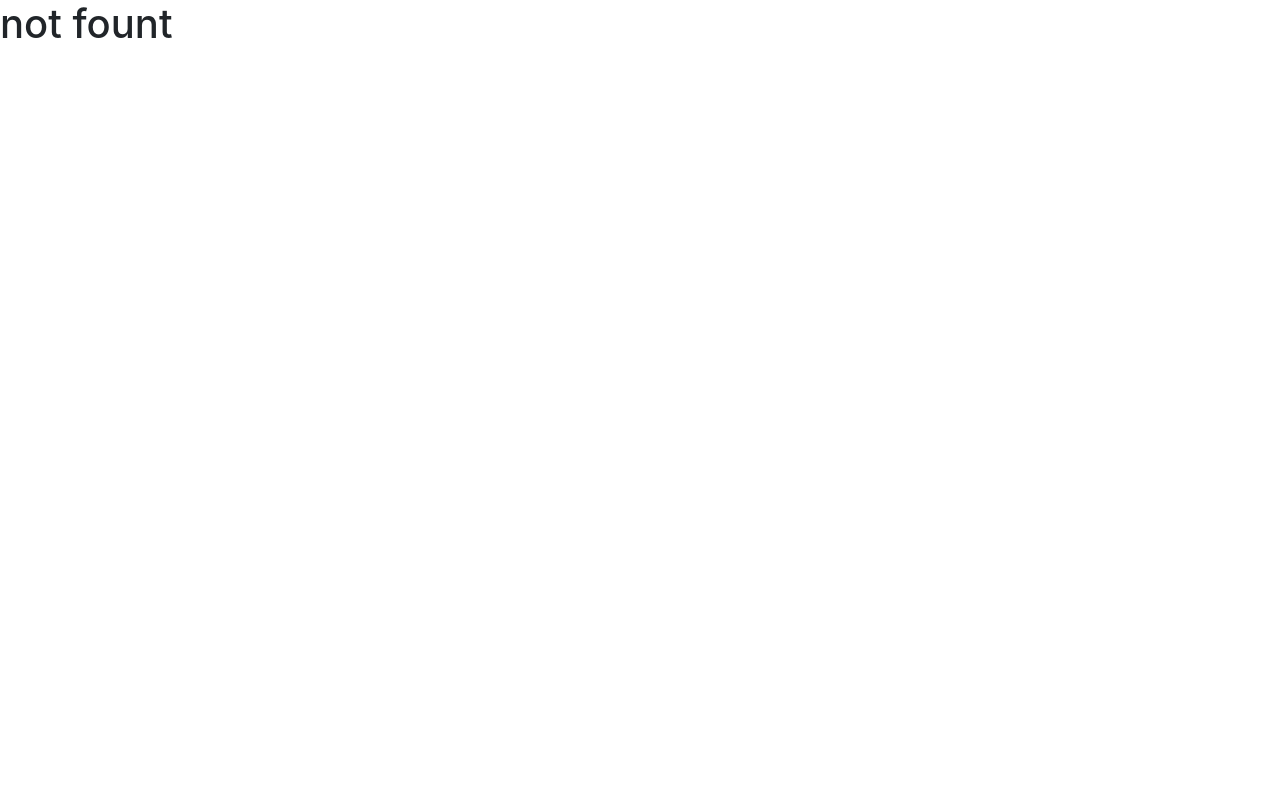
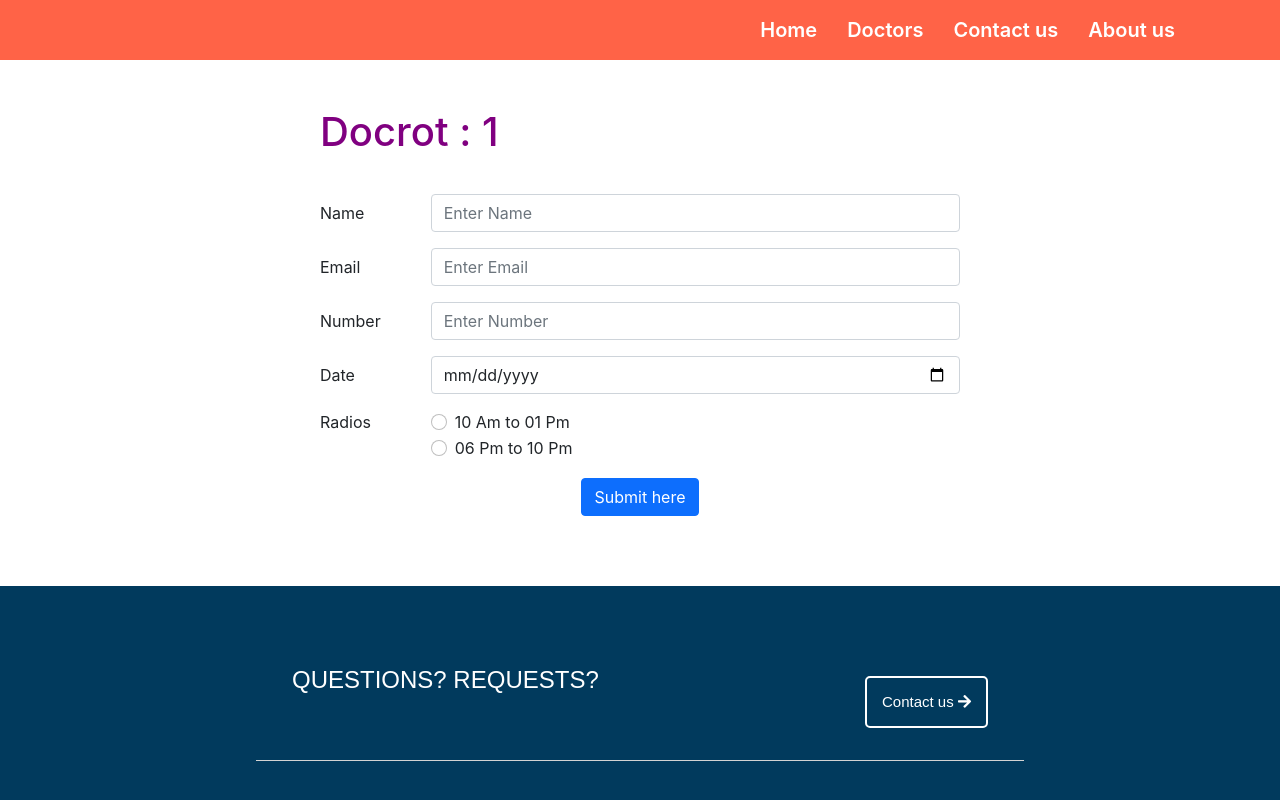
Before and after one commit to omarali18/specialized-hospitals, a React (Create React App) app: page /appointment/1 in a window 1280 px wide. Shown: the top 800 px of the page. Built offline with nearby package versions, Linux system fonts and the light colour scheme.

Commit message:
Appointment components added

```diff
--- a/src/App.js
+++ b/src/App.js
@@ -7,6 +7,7 @@ import Header from './components/Header/Header';
 import ServiceDetails from './components/ServiceDetails/ServiceDetails';
 import NotFound from './components/NotFound/NotFound';
 import Footer from './components/Footer/Footer';
+import Appointment from './components/Appointment/Appointment';
 
 function App() {
   return (
@@ -27,6 +28,12 @@ function App() {
           <Route path="/service/:id">
             <Header></Header>
             <ServiceDetails></ServiceDetails>
+            <Footer></Footer>
+          </Route>
+          <Route path="/appointment/:name">
+            <Header></Header>
+            <Appointment></Appointment>
+            <Footer></Footer>
           </Route>
           <Route path="*">
             <NotFound></NotFound>
--- /dev/null
+++ b/src/components/Appointment/Appointment.css
@@ -0,0 +1,20 @@
+
+
+.doctor-Form-container{
+    width:50%;
+    margin-bottom: 70px;
+}
+.doctor-Form-container h1{
+   color: purple;
+   padding-bottom: 30px;
+}
+.doctor-Form-container div form .submit-btn{
+    text-align: center;
+
+}
+@media only screen and (max-width:540px) {
+    .doctor-Form-container{
+        width:70%;
+        margin-bottom: 70px;
+    }
+}
--- /dev/null
+++ b/src/components/Appointment/Appointment.js
@@ -0,0 +1,66 @@
+import React from 'react';
+import { useParams } from 'react-router';
+import "./Appointment.css"
+
+const Appointment = () => {
+    const drName = useParams()
+    return (
+        <div className=" mx-auto mt-5 doctor-Form-container">
+            <div className="">
+                <h1>Docrot : {drName.name}</h1>
+                <form>
+                    <div className="row mb-3">
+                        <label htmlFor="inputName3" className="col-sm-2 col-form-label">Name</label>
+                        <div className="col-sm-10">
+                            <input type="name"
+                                placeholder="Enter Name" className="form-control" id="inputName3" />
+                        </div>
+                    </div>
+                    <div className="row mb-3">
+                        <label htmlFor="inputEmail3" className="col-sm-2 col-form-label">Email</label>
+                        <div className="col-sm-10">
+                            <input type="email"
+                                placeholder="Enter Email" className="form-control" id="inputEmail3" />
+                        </div>
+                    </div>
+                    <div className="row mb-3">
+                        <label htmlFor="inputNumber3" className="col-sm-2 col-form-label">Number</label>
+                        <div className="col-sm-10">
+                            <input type="number" placeholder="Enter Number" className="form-control" id="inputNumber3" />
+                        </div>
+                    </div>
+                    <div className="row mb-3">
+                        <label htmlFor="inputDate3" className="col-sm-2 col-form-label">Date</label>
+                        <div className="col-sm-10">
+                            <input type="date" className="form-control" id="inputDate3" />
+                        </div>
+                    </div>
+                    <fieldset className="row mb-3">
+                        <legend className="col-form-label col-sm-2 pt-0">Radios</legend>
+                        <div className="col-sm-10">
+                            <div className="form-check">
+                                <input className="form-check-input" type="radio" name="gridRadios" id="gridRadios1" value="option1" />
+                                <label className="form-check-label" htmlFor="gridRadios1">
+                                    10 Am to 01 Pm
+                                </label>
+                            </div>
+                            <div className="form-check">
+                                <input className="form-check-input" type="radio" name="gridRadios" id="gridRadios2" value="option2" />
+                                <label className="form-check-label" htmlFor="gridRadios2">
+                                    06 Pm to 10 Pm
+                                </label>
+                            </div>
+
+                        </div>
+                    </fieldset>
+
+                    <div className="submit-btn">
+                        <button type="submit" className="btn btn-primary">Submit here</button>
+                    </div>
+                </form>
+            </div>
+        </div>
+    );
+};
+
+export default Appointment;
--- a/src/components/Doctor/Doctor.css
+++ b/src/components/Doctor/Doctor.css
@@ -3,6 +3,7 @@
 .doctor-card-design{
     height: 650px;
     margin-bottom: 50px;
+    border: 1px solid lightsalmon ;
 }
 .description{
     text-align: justify;
--- a/src/components/Doctor/Doctor.js
+++ b/src/components/Doctor/Doctor.js
@@ -11,7 +11,7 @@ const Doctor = ({ doctor }) => {
             <div className="card doctor-card-design">
                 <img className="card-img" height="300" src={img} alt="" />
 
-                <div className="p-4">
+                <div className="p-4 doctor-card-body">
                     <h2>{name}</h2>
                     <p><small><i className="fas fa-briefcase-medical"></i> {specialist}</small></p>
                     <p className="description"><i className="fas fa-user-md"></i> {description}</p>
@@ -23,7 +23,7 @@ const Doctor = ({ doctor }) => {
 
                     </div>
                     <div className="card-btn">
-                        <Link to={`service/${id}`}><button>Appointment</button></Link>
+                        <Link to={`appointment/${name}`}><button>Appointment</button></Link>
                     </div>
                 </div>
             </div>
--- a/src/components/Doctors/Doctors.css
+++ b/src/components/Doctors/Doctors.css
@@ -0,0 +1,27 @@
+
+.docror-description {
+    font-family: 'Raleway', sans-serif;
+    width: 50%;
+    margin-top: 40px;
+    margin-bottom: 50px;
+}
+.docror-description h1{
+    border-bottom: 1px solid lightgray;
+    padding: 10px;
+
+}
+.docror-description h3{
+    padding: 15px;
+
+}
+
+.card-container .specialist{
+    margin-left: 13%;
+    color: blue;
+}
+@media only screen and (max-width:540px) {
+    .docror-description {
+        margin-top: 30px;
+        width: 90%;
+    }
+}
--- a/src/components/Doctors/Doctors.js
+++ b/src/components/Doctors/Doctors.js
@@ -1,5 +1,6 @@
 import React, { useEffect, useState } from 'react';
 import Doctor from '../Doctor/Doctor';
+import "./Doctors.css"
 
 const Doctors = () => {
     const [doctors, setDoctors] = useState([]);
@@ -8,13 +9,19 @@ const Doctors = () => {
         fetch("fakeDoctor.json")
             .then(res => res.json())
             .then(data => {
-                console.log(data);
                 setDoctors(data)
             })
     }, [])
     return (
         <div>
+            <div className=" mx-auto docror-description">
+                <h1>Types of doctors and what they do</h1>
+                <h3>When a person has a medical concern, they may turn to a doctor for help. There are many types of doctor, and a person’s specific concern will usually determine the type of doctor they choose.</h3>
+                <p>There are many types of doctors, but there are two main categories: primary care or specialty care. Within these two groups, doctors vary widely in their specialty area and level of training.</p>
+                <p>This article looks at the different types of doctor, their roles, the conditions they treat, and the procedures they can perform.</p>
+            </div>
             <div className="card-container">
+                <h2 className='specialist'><i className="fas fa-hospital-user"></i> Our specialist.</h2><br />
                 <div className="row w-75 mx-auto">
                     {
                         doctors.map(doctor => <Doctor
--- a/src/components/Services/Services.css
+++ b/src/components/Services/Services.css
@@ -14,5 +14,7 @@
 .card-btn button{
     padding:10px;
     width: 150px;
+    background-color: gold;
     border: 1px solid gray;
+    border-radius: 10px;
 }
```
